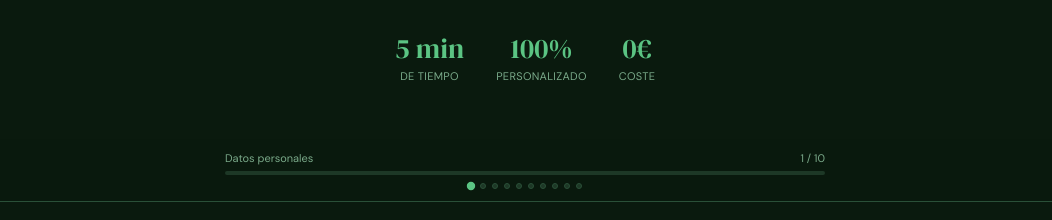
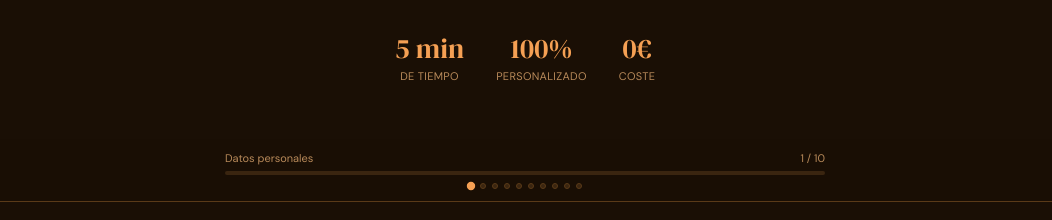
Before and after one commit to diazjavierme-art/Golf-tracker-hcp, a plain HTML site: page registro/index.html in a window 1280 px wide. Shown: the part 322-542 px from the top of the page, without its empty margins (115-1167 px from the left). Drawn offline with Linux system fonts and the light colour scheme.

Commit message:
Update index.html

```diff
--- a/registro/index.html
+++ b/registro/index.html
@@ -4,29 +4,30 @@
 <meta charset="UTF-8">
 <meta name="viewport" content="width=device-width, initial-scale=1.0, maximum-scale=1.0">
 <meta name="apple-mobile-web-app-capable" content="yes">
-<meta name="theme-color" content="#0a1a0e">
+<meta name="theme-color" content="#1a0f05">
 <title>Golf Performance — Evaluación Inicial</title>
 <link rel="preconnect" href="https://fonts.googleapis.com">
 <link href="https://fonts.googleapis.com/css2?family=DM+Serif+Display:ital@0;1&family=DM+Sans:wght@300;400;500;600&display=swap" rel="stylesheet">
 <style>
 :root {
-  --bg: #0a1a0e;
-  --bg2: #0f2414;
-  --s: #152a1c;
-  --s2: #1d3826;
-  --b: #2a5038;
-  --b2: #3a6048;
-  --g: #3d9c62;
-  --gl: #5bc483;
-  --gll: #8dd9a8;
-  --gold: #e8a63a;
-  --text: #e8f2eb;
-  --muted: #7aaa8a;
-  --dim: #4a7a5a;
+  --bg: #1a0f05;
+  --bg2: #2a1500;
+  --s: #2a1a08;
+  --s2: #3a2510;
+  --b: #5a3a18;
+  --b2: #7a5028;
+  --g: #e07830;
+  --gl: #f5a054;
+  --gll: #f8c090;
+  --gold: #f5c842;
+  --text: #fdf0e0;
+  --muted: #b88a5a;
+  --dim: #7a5a30;
   --r: 14px;
 }
 *, *::before, *::after { box-sizing: border-box; margin: 0; padding: 0; }
 
+html { background: #1a0f05; }
 body {
   font-family: 'DM Sans', sans-serif;
   background: var(--bg);
@@ -41,17 +42,18 @@ body {
   padding: 60px 24px 48px;
   text-align: center;
   overflow: hidden;
+  background: var(--bg);
 }
 .hero::before {
   content: '';
   position: absolute;
   inset: 0;
-  background: radial-gradient(ellipse 80% 60% at 50% 0%, rgba(61,156,98,.18) 0%, transparent 70%);
+  background: radial-gradient(ellipse 80% 60% at 50% 0%, rgba(224,120,48,.18) 0%, transparent 70%);
   pointer-events: none;
 }
 .hero-flag {
   display: inline-flex; align-items: center; gap: 8px;
-  background: rgba(61,156,98,.12); border: 1px solid rgba(91,196,131,.25);
+  background: rgba(224,120,48,.12); border: 1px solid rgba(245,160,84,.25);
   border-radius: 30px; padding: 6px 16px;
   font-size: 12px; font-weight: 600; color: var(--gl);
   letter-spacing: .4px; margin-bottom: 24px;
@@ -85,7 +87,7 @@ body {
 .progress-wrap {
   padding: 0 20px;
   position: sticky; top: 0; z-index: 50;
-  background: rgba(10,26,14,.92);
+  background: rgba(26,15,5,.98);
   backdrop-filter: blur(12px);
   border-bottom: 1px solid var(--b);
   padding: 12px 20px;
@@ -115,7 +117,7 @@ body {
 .progress-dot.active { background: var(--gl); border-color: var(--gl); transform: scale(1.4); }
 
 /* ── FORM WRAPPER ── */
-.form-outer { max-width: 600px; margin: 0 auto; padding: 24px 20px 80px; }
+.form-outer { max-width: 600px; margin: 0 auto; padding: 24px 20px 80px; background: var(--bg); }
 
 /* ── SECTION ── */
 .form-section {
@@ -227,7 +229,7 @@ input[type=range]::-webkit-slider-thumb {
 /* ── NAVIGATION ── */
 .nav-bar {
   position: fixed; bottom: 0; left: 0; right: 0;
-  background: rgba(10,26,14,.95);
+  background: rgba(26,15,5,.99);
   backdrop-filter: blur(16px);
   border-top: 1px solid var(--b);
   padding: 12px 20px;
@@ -279,7 +281,7 @@ input[type=range]::-webkit-slider-thumb {
 /* ── SENDING ── */
 .sending-overlay {
   display: none; position: fixed; inset: 0; z-index: 200;
-  background: rgba(10,26,14,.92); backdrop-filter: blur(8px);
+  background: rgba(26,15,5,.98); backdrop-filter: blur(8px);
   align-items: center; justify-content: center; flex-direction: column; gap: 16px;
 }
 .sending-overlay.show { display: flex; }
@@ -315,7 +317,7 @@ input[type=range]::-webkit-slider-thumb {
     font-size:10px; font-weight:700; letter-spacing:.4px;
     padding:3px 8px; border-radius:20px; text-transform:uppercase;
   }
-  .plan-badge.green { background:rgba(91,196,131,.2); color:var(--gl); }
+  .plan-badge.green { background:rgba(245,160,84,.2); color:var(--gl); }
   .plan-badge.off { background:var(--s2); color:var(--dim); }
 </style>
 </head>
```
